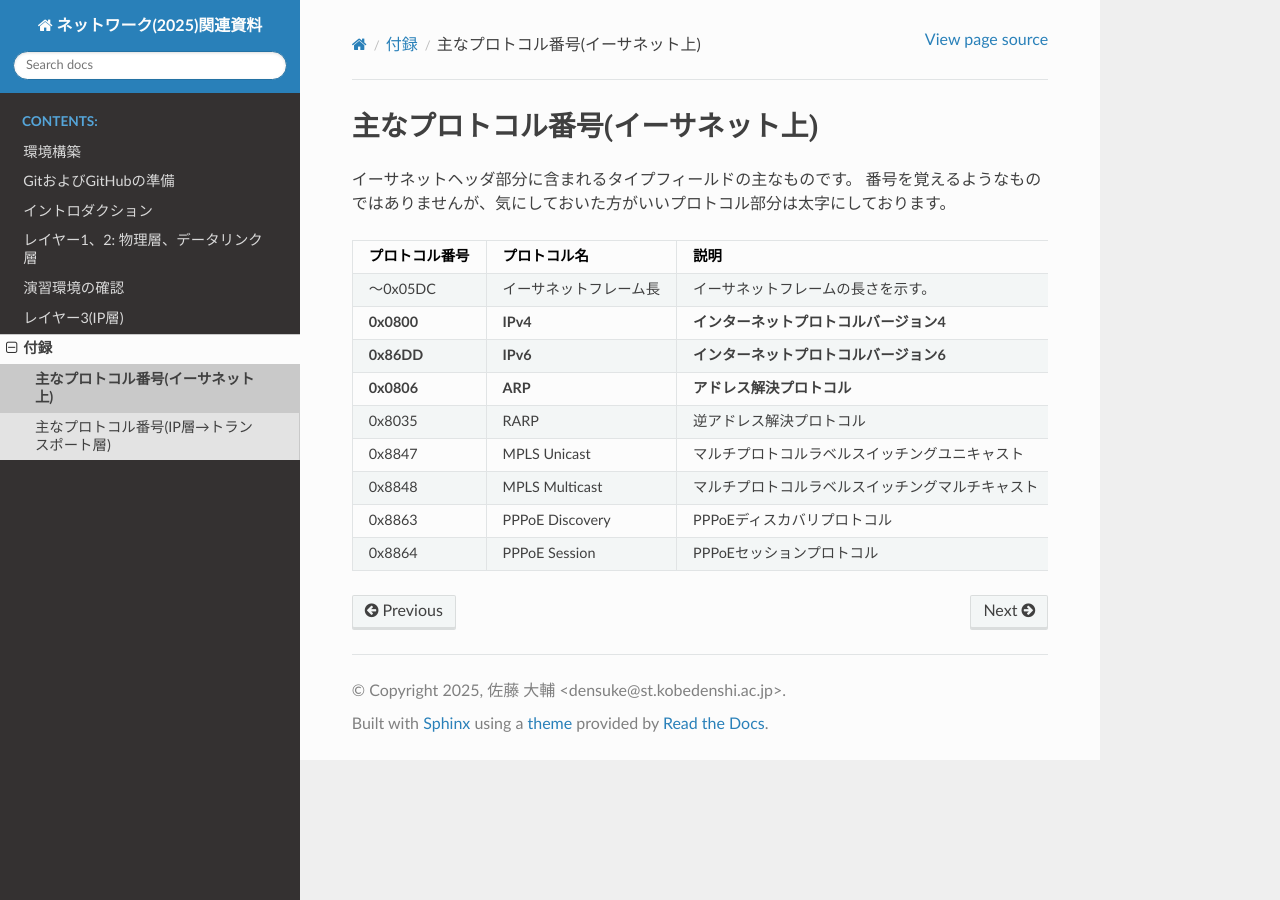
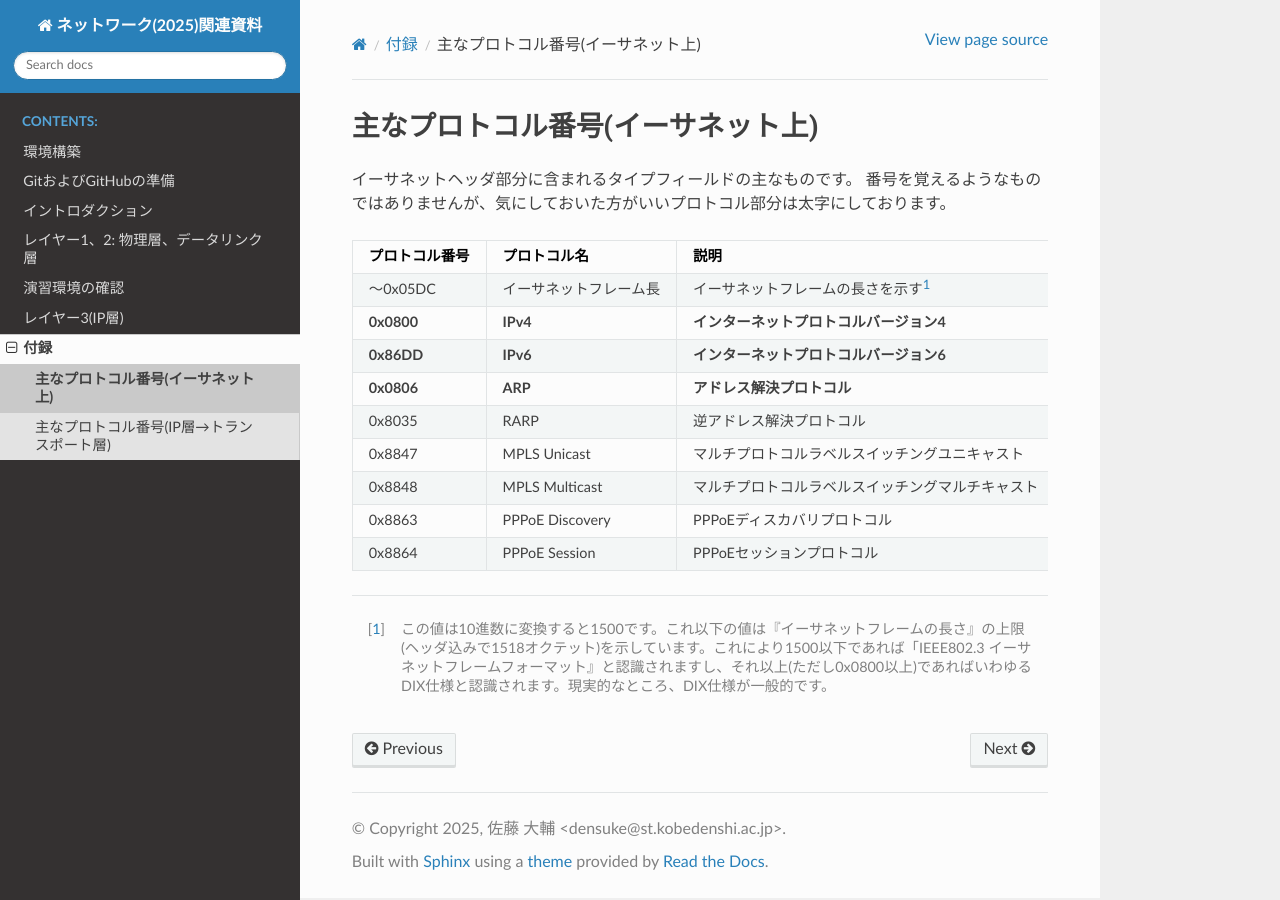
Before and after one commit to densuke/2025-network-doc, a Sphinx documentation site: the page built from source/appendix/etherheader-proto.md, in a window 1280 px wide. Built offline with Sphinx 7.4.7 and the Read the Docs theme 3.1.0, drawn with Linux system fonts in a browser that asks for light colours; pages that are not in the unit, such as notebooks, are missing from menus; some of the changed lines change nothing that is shown.

Commit message:
ヘッダサイズの切れ目について補足

```diff
--- a/source/appendix/etherheader-proto.md
+++ b/source/appendix/etherheader-proto.md
@@ -5,7 +5,7 @@
 
 | プロトコル番号 | プロトコル名         | 説明                                         |
 |:-------------|:--------------------|:---------------------------------------------|
-| 〜0x05DC       | イーサネットフレーム長 | イーサネットフレームの長さを示す。           |
+| 〜0x05DC       | イーサネットフレーム長 | イーサネットフレームの長さを示す[^0x05dc]           |
 | **0x0800**     | **IPv4**              | **インターネットプロトコルバージョン4**      |
 | **0x86DD**     | **IPv6**              | **インターネットプロトコルバージョン6**      |
 | **0x0806**     | **ARP**               | **アドレス解決プロトコル**                   |
@@ -14,3 +14,5 @@
 | 0x8848         | MPLS Multicast        | マルチプロトコルラベルスイッチングマルチキャスト|
 | 0x8863         | PPPoE Discovery       | PPPoEディスカバリプロトコル                  |
 | 0x8864         | PPPoE Session         | PPPoEセッションプロトコル                    |
+
+[^0x05dc]: この値は10進数に変換すると1500です。これ以下の値は『イーサネットフレームの長さ』の上限(ヘッダ込みで1518オクテット)を示しています。これにより1500以下であれば「IEEE802.3 イーサネットフレームフォーマット』と認識されますし、それ以上(ただし0x0800以上)であればいわゆるDIX仕様と認識されます。現実的なところ、DIX仕様が一般的です。
```
